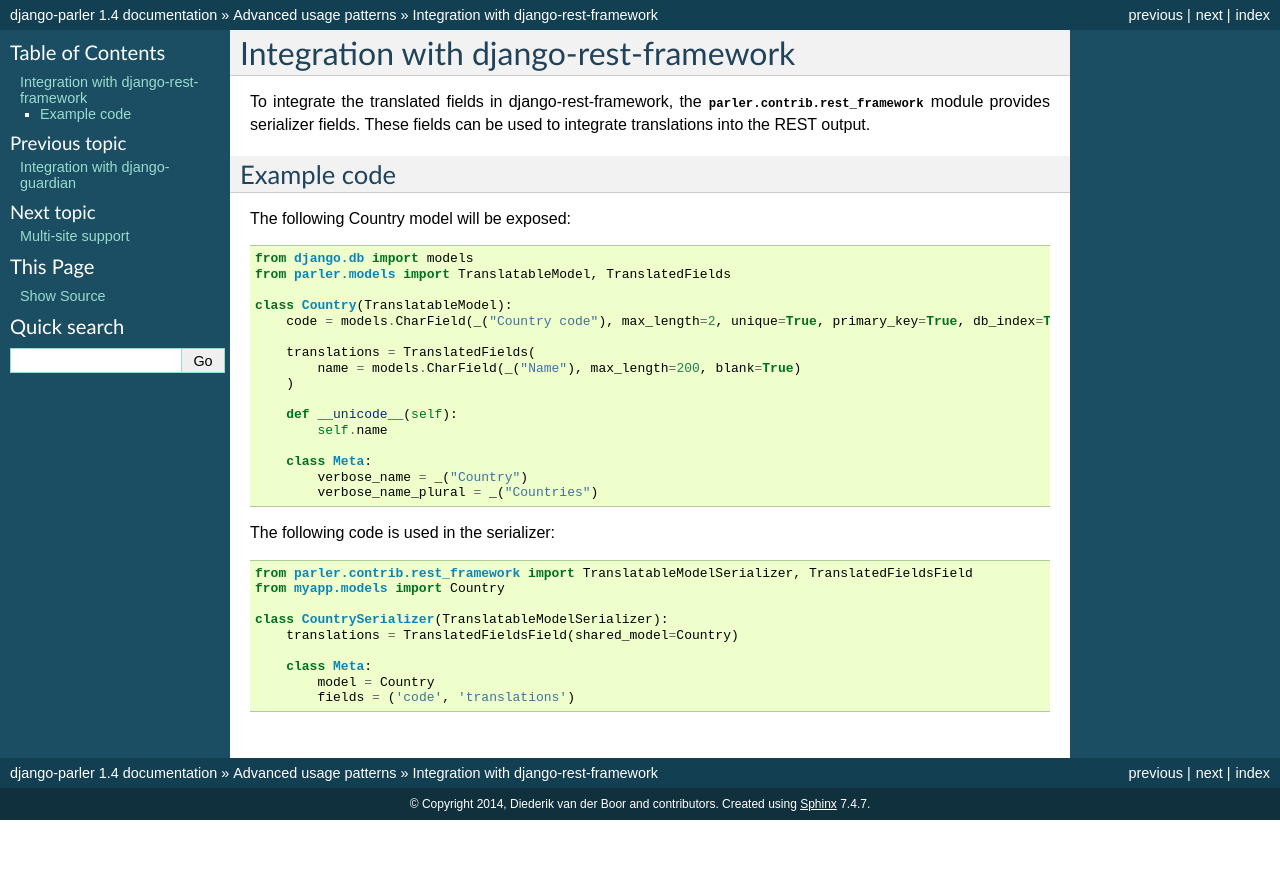
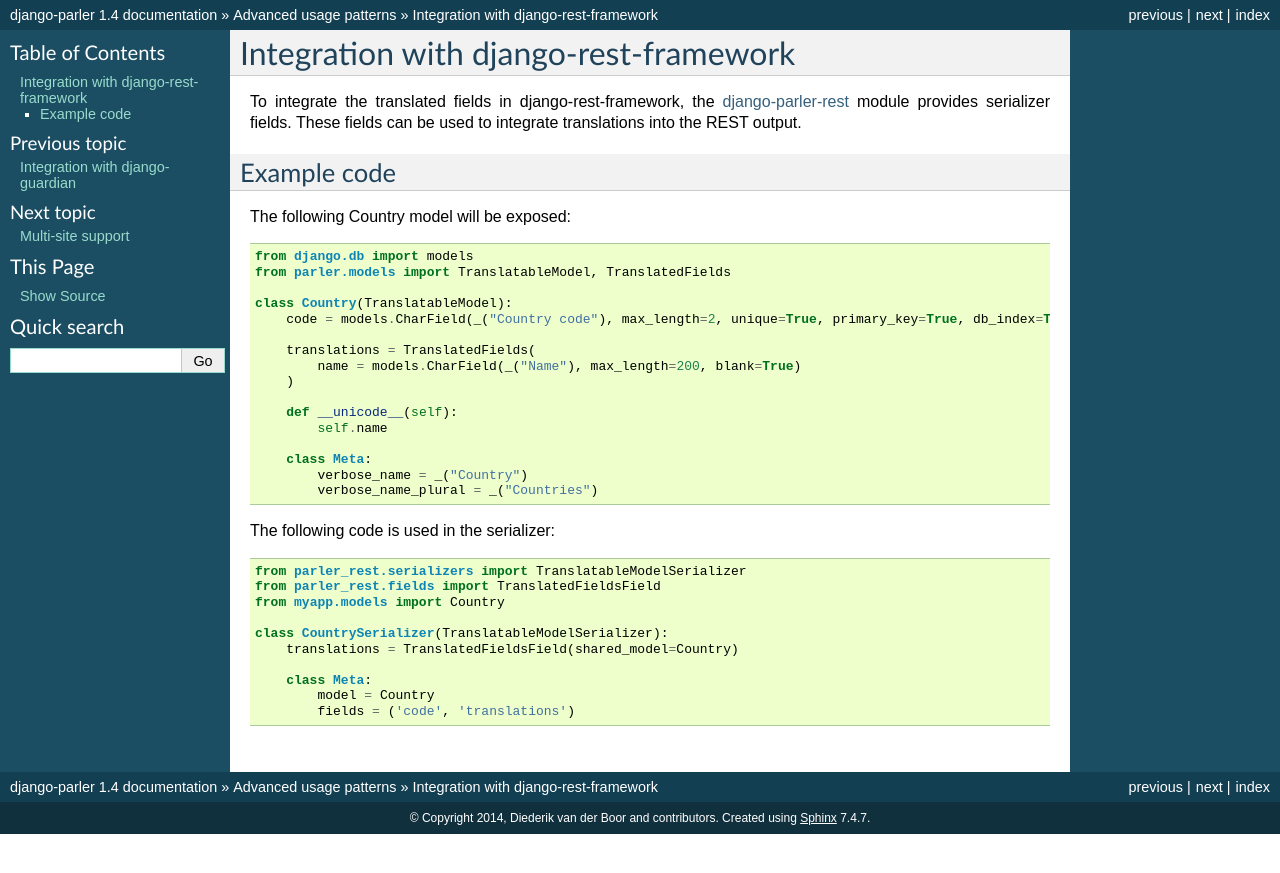
Before and after one commit to django-parler/django-parler, a Sphinx documentation site: the page built from docs/advanced/rest-framework.rst, in a window 1280 px wide. Shown: the top 873 px of the page. Built offline with Sphinx 7.4.7, drawn with Linux system fonts in a browser that asks for light colours.

Commit message:
docs: point to new django-parler-rest package for REST API support

```diff
--- a/docs/advanced/rest-framework.rst
+++ b/docs/advanced/rest-framework.rst
@@ -2,7 +2,7 @@
 ======================================
 
 To integrate the translated fields in django-rest-framework,
-the :mod:`parler.contrib.rest_framework` module provides serializer fields.
+the django-parler-rest_ module provides serializer fields.
 These fields can be used to integrate translations into the REST output.
 
 Example code
@@ -34,7 +34,8 @@
 
 .. code-block:: python
 
-    from parler.contrib.rest_framework import TranslatableModelSerializer, TranslatedFieldsField
+    from parler_rest.serializers import TranslatableModelSerializer
+    from parler_rest.fields import TranslatedFieldsField
     from myapp.models import Country
 
     class CountrySerializer(TranslatableModelSerializer):
@@ -43,3 +44,6 @@
         class Meta:
             model = Country
             fields = ('code', 'translations')
+
+
+.. _django-parler-rest: https://github.com/edoburu/django-parler-rest
```
